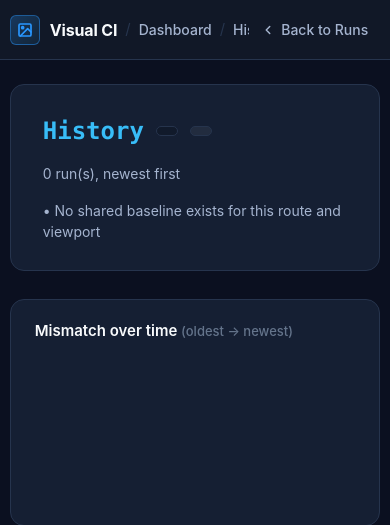
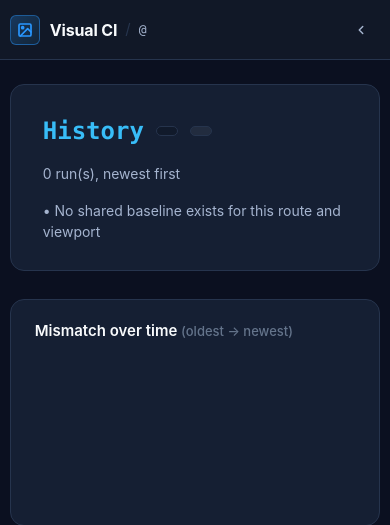
Before and after one commit to abhishek-k-33/Visual_Regression_Testing, a Node server app: template src/server/views/history.ejs in a window 390 px wide. Shown: the top 525 px of the page. Run offline with Node 20, Linux system fonts and the light colour scheme; the template is opened without the code that fills it, so the values that code supplies are empty; some libraries are stand-ins or nearby versions.

Commit message:
fix(history): phone navbar and the 100-run history limit
- Phones: hide the middle breadcrumbs and make the right-hand nav link
  icon-only (text kept for screen readers) so the current page name
  stays visible, truncating with an ellipsis instead of collapsing to
  nothing or clipping other crumbs
- History fetches one extra run: exactly 100 runs are no longer reported
  as truncated, and the oldest row shown keeps its baseline-changed
  marker
- Tests for both limits and for escaping hostile route/branch names

```diff
--- a/src/server/public/css/styles.css
+++ b/src/server/public/css/styles.css
@@ -1328,8 +1328,10 @@ tbody tr:hover {
   flex-wrap: wrap;
 }
 
-/* Phones: the longer History breadcrumbs pushed the navbar wider than the screen.
-   Let the crumbs shrink and truncate; "Back to Runs" keeps its size. */
+/* Phones: long breadcrumbs (history pages, run ids) pushed the navbar wider than the
+   screen. Keep the brand and the CURRENT page, hide the middle crumbs, make the right-hand
+   link icon-only (its text stays available to screen readers), and let the current page
+   name truncate with an ellipsis. */
 @media (max-width: 680px) {
   .navbar-left {
     min-width: 0;
@@ -1337,12 +1339,15 @@ tbody tr:hover {
     gap: 8px;
     overflow: hidden;
   }
-  .navbar-brand,
+  .navbar-left > .crumb-middle {
+    display: none;
+  }
   .navbar-left > * {
     white-space: nowrap;
     flex-shrink: 0;
   }
-  .navbar-left > .breadcrumb-current:last-child {
+  .navbar-left > :last-child:not(.navbar-brand) {
+    display: block;
     flex-shrink: 1;
     min-width: 0;
     overflow: hidden;
@@ -1351,4 +1356,15 @@ tbody tr:hover {
   .navbar-right {
     flex-shrink: 0;
   }
+  .navbar-right .navbar-link-text {
+    position: absolute;
+    width: 1px;
+    height: 1px;
+    padding: 0;
+    margin: -1px;
+    overflow: hidden;
+    clip: rect(0, 0, 0, 0);
+    white-space: nowrap;
+    border: 0;
+  }
 }
--- a/src/server/views/partials/header.ejs
+++ b/src/server/views/partials/header.ejs
@@ -30,14 +30,14 @@
           </div>
           <span>Visual CI</span>
         </a>
-        <% pageCrumbs.forEach((crumb) => { -%>
-        <span class="breadcrumb-separator">/</span>
+        <% pageCrumbs.forEach((crumb, i) => { const middle = i < pageCrumbs.length - 1 ? ' crumb-middle' : ''; -%>
+        <span class="breadcrumb-separator<%= middle %>">/</span>
         <% if (crumb.href) { -%>
-        <a href="<%= url(crumb.href) %>" class="navbar-link" style="padding: 0; font-size: 14px;"><%= crumb.label %></a>
+        <a href="<%= url(crumb.href) %>" class="navbar-link<%= middle %>" style="padding: 0; font-size: 14px;"><%= crumb.label %></a>
         <% } else if (crumb.mono) { -%>
-        <span class="breadcrumb-current" style="font-family: var(--font-mono); font-size: 13px;"><%= crumb.label %></span>
+        <span class="breadcrumb-current<%= middle %>" style="font-family: var(--font-mono); font-size: 13px;"><%= crumb.label %></span>
         <% } else { -%>
-        <span class="breadcrumb-current"><%= crumb.label %></span>
+        <span class="breadcrumb-current<%= middle %>"><%= crumb.label %></span>
         <% } -%>
         <% }) -%>
       </div>
@@ -45,18 +45,18 @@
       <div class="navbar-right">
         <% if (locals.navLink === 'back') { -%>
         <a href="<%= url('/') %>" class="navbar-link">
-          <svg width="14" height="14" viewBox="0 0 24 24" fill="none" stroke="currentColor" stroke-width="2.5" stroke-linecap="round" stroke-linejoin="round">
+          <svg width="14" height="14" viewBox="0 0 24 24" fill="none" stroke="currentColor" stroke-width="2.5" stroke-linecap="round" stroke-linejoin="round" aria-hidden="true">
             <polyline points="15 18 9 12 15 6"></polyline>
           </svg>
-          <span>Back to Runs</span>
+          <span class="navbar-link-text">Back to Runs</span>
         </a>
         <% } else { -%>
         <a href="<%= url('/') %>" class="navbar-link">
-          <svg width="14" height="14" viewBox="0 0 24 24" fill="none" stroke="currentColor" stroke-width="2" stroke-linecap="round" stroke-linejoin="round">
+          <svg width="14" height="14" viewBox="0 0 24 24" fill="none" stroke="currentColor" stroke-width="2" stroke-linecap="round" stroke-linejoin="round" aria-hidden="true">
             <path d="M4 19.5A2.5 2.5 0 0 1 6.5 17H20"></path>
             <path d="M6.5 2H20v20H6.5A2.5 2.5 0 0 1 4 19.5v-15A2.5 2.5 0 0 1 6.5 2z"></path>
           </svg>
-          <span>Documentation</span>
+          <span class="navbar-link-text">Documentation</span>
         </a>
         <% } -%>
       </div>
```
Also changed, not shown: src/server/viewModels.js (+8 -4 lines), tests/server.test.js (+17 -1 lines), tests/viewModels.test.js (+24 -0 lines), README.md.
